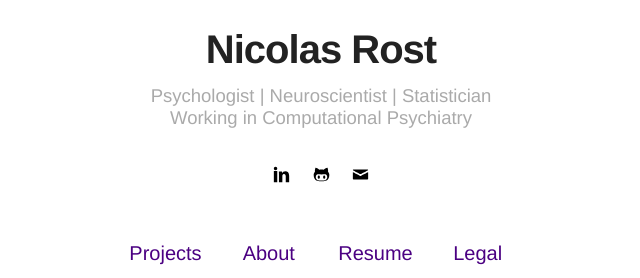
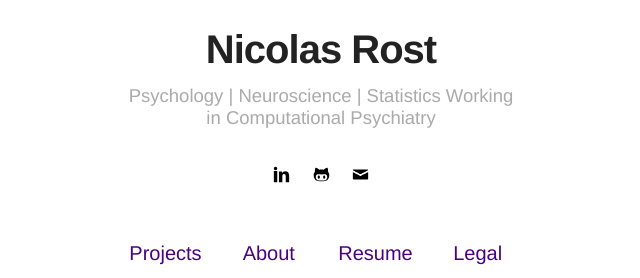
Before and after one commit to nicorost/nicorost.github.io, a Jekyll site: the page built from index.html, in a window 1280 px wide. Shown: the part 262-540 px from the top of the page, without its empty margins (319-959 px from the left). Built offline with Jekyll 4.4.1, drawn with Linux system fonts in a browser that asks for light colours.

Commit message:
changed description

```diff
--- a/_config.yml
+++ b/_config.yml
@@ -1,6 +1,6 @@
 # main text of home
 name: Nicolas Rost
-bio: Psychologist | Neuroscientist | Statistician Working in Computational Psychiatry
+bio: Psychology | Neuroscience | Statistics Working in Computational Psychiatry
 
 # SEO
 keywords: Psychology, Biological Psychology, Clinical Psychology, Mental Health, Psychiatry, Computational Psychiatry, Data Science, Munich, Statistics, Machine Learning, LMU, Data Scientist, Max Planck Institute of Psychiatry
```
